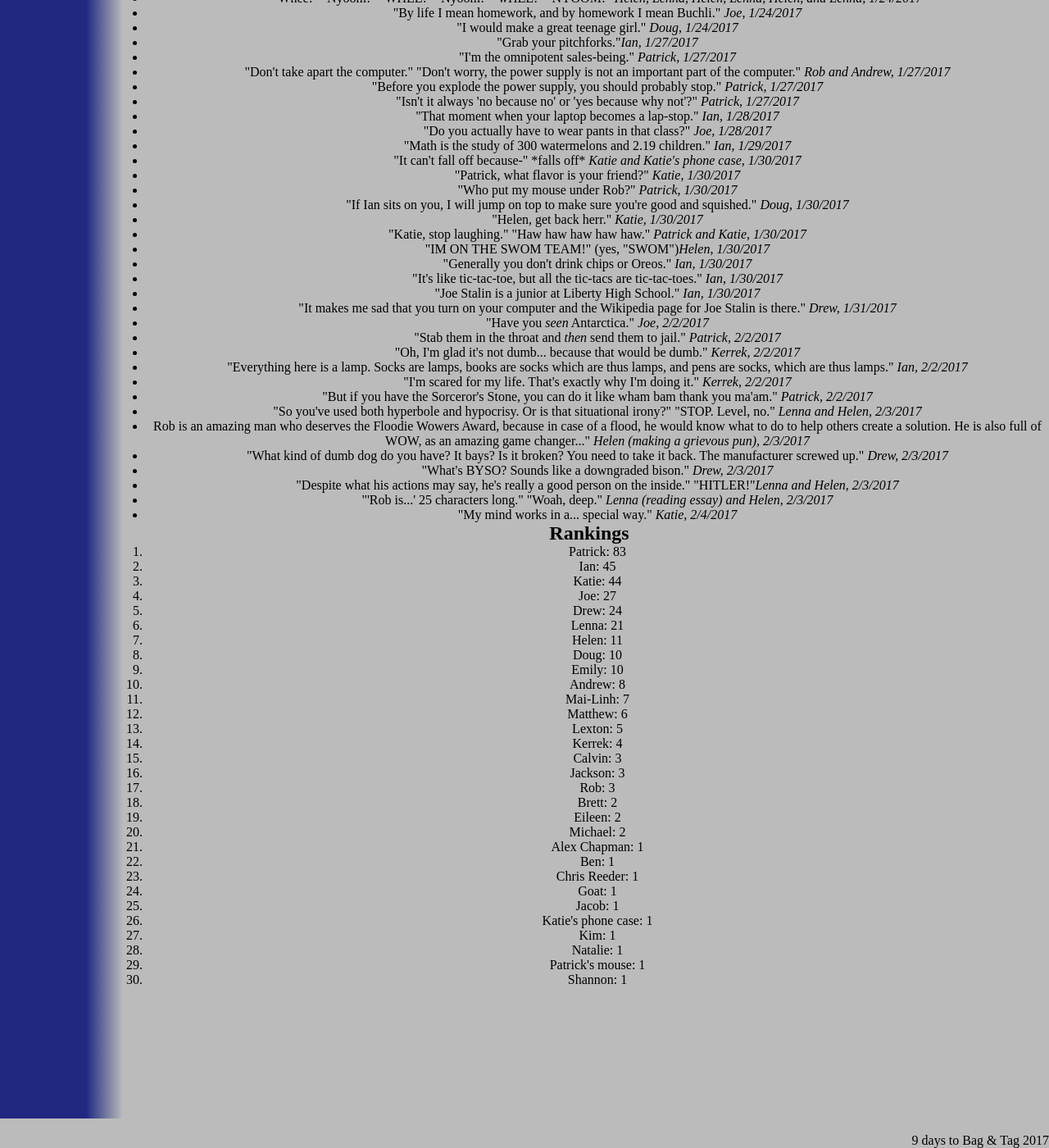
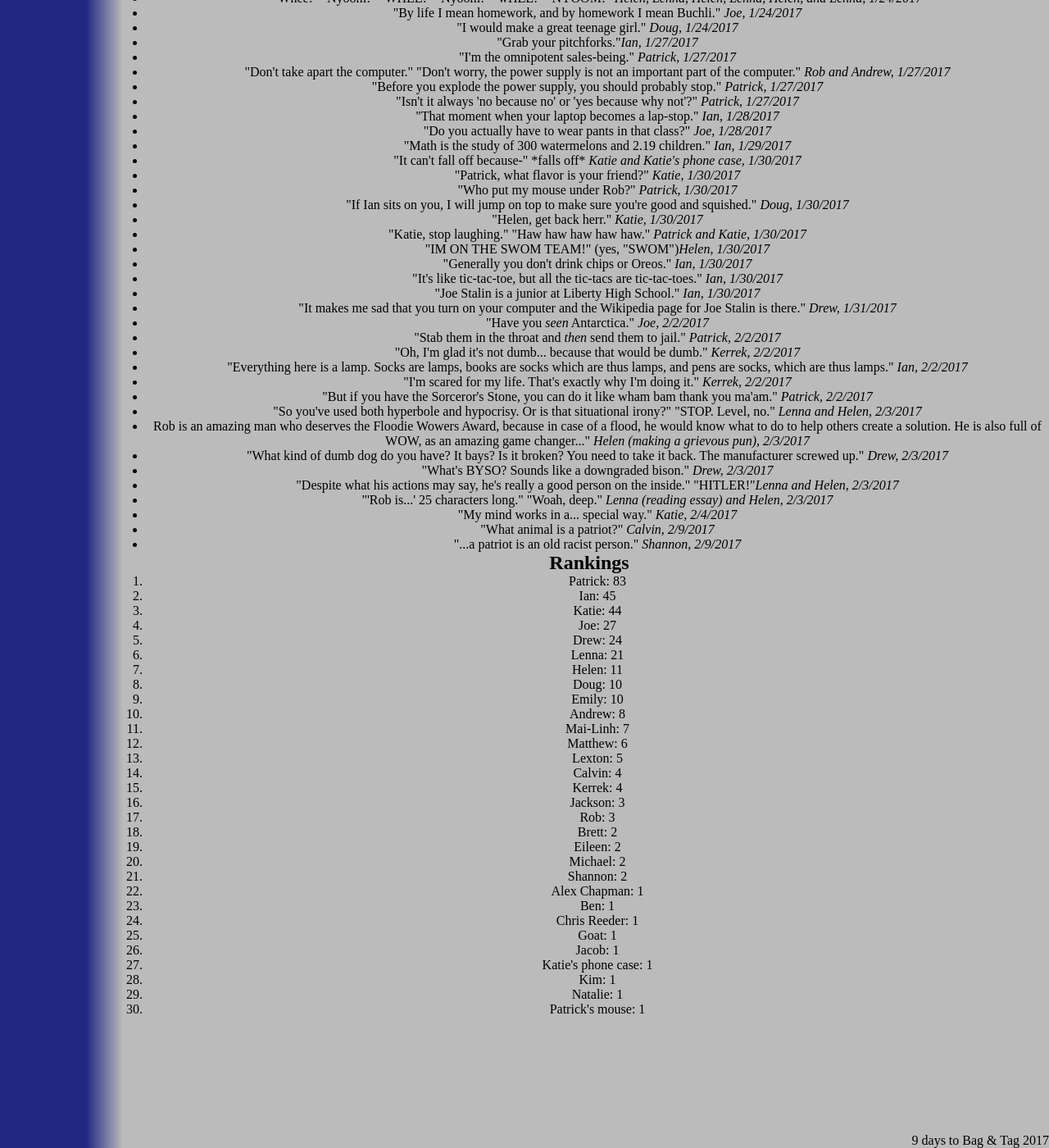
Before and after one commit to katiebugmoon/FRC4131.github.io, a Jekyll site: the page built from media/2017/quotes.html, in a window 1280 px wide and 1400 px high, scrolled down 4113 px. Shown: the whole window at 82% size. Built offline with Jekyll 4.4.1, drawn with Linux system fonts in a browser that asks for light colours; nearby versions of some CDN libraries.

Commit message:
Update quotes.html

```diff
--- a/media/2017/quotes.html
+++ b/media/2017/quotes.html
@@ -255,6 +255,8 @@ title: Build Season 2017 Quotes
 	<li>"Despite what his actions may say, he's really a good person on the inside." "HITLER!"<i>Lenna and Helen, 2/3/2017</i></li>
 	<li>"'Rob is...' 25 characters long." "Woah, deep." <i>Lenna (reading essay) and Helen, 2/3/2017</i></li>
 	<li>"My mind works in a... special way." <i>Katie, 2/4/2017</i></li>
+	<li>"What animal is a patriot?" <i>Calvin, 2/9/2017</i></li>
+	<li>"...a patriot is an old racist person." <i>Shannon, 2/9/2017</i></li>
 </ul>
 <h2>Rankings</h2>
 <ol id='rankings'></ol>
```
